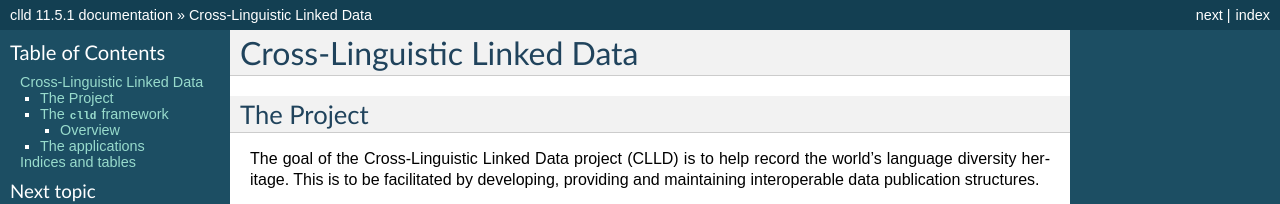
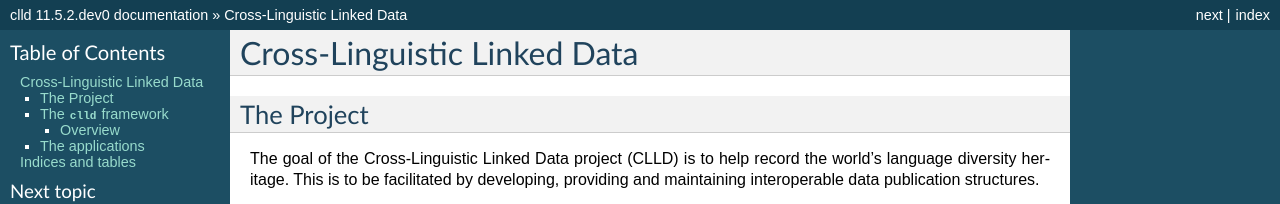
Before and after one commit to clld/clld, a Sphinx documentation site: the page built from docs/index.rst, in a window 1280 px wide and 900 px high. Shown: the top 204 px of the window. Built offline with Sphinx 7.4.7, drawn with Linux system fonts in a browser that asks for light colours; some of the changed text lies outside the part shown.

Commit message:
bump version for development

```diff
--- a/docs/conf.py
+++ b/docs/conf.py
@@ -55,10 +55,10 @@ copyright = 'Max Planck Society'
 # built documents.
 #
 # The full version, including alpha/beta/rc tags.
-release = '11.5.1'
+release = '11.5.2.dev0'
 
 # The short X.Y version.
-version = '11.5.1'
+version = '11.5.2.dev0'
 
 # The language for content autogenerated by Sphinx. Refer to documentation
 # for a list of supported languages.
--- a/setup.cfg
+++ b/setup.cfg
@@ -1,6 +1,6 @@
 [metadata]
 name = clld
-version = 11.5.1
+version = 11.5.2.dev0
 license = Apache 2.0
 license_files = LICENSE
 author = Robert Forkel
--- a/src/clld/__init__.py
+++ b/src/clld/__init__.py
@@ -3,7 +3,7 @@ import collections
 from clld.db.models import common
 from clld import interfaces
 
-__version__ = "11.5.1"
+__version__ = "11.5.2.dev0"
 
 
 class Resource(collections.namedtuple('Resource', 'name model interface with_index with_rdfdump')):
```
